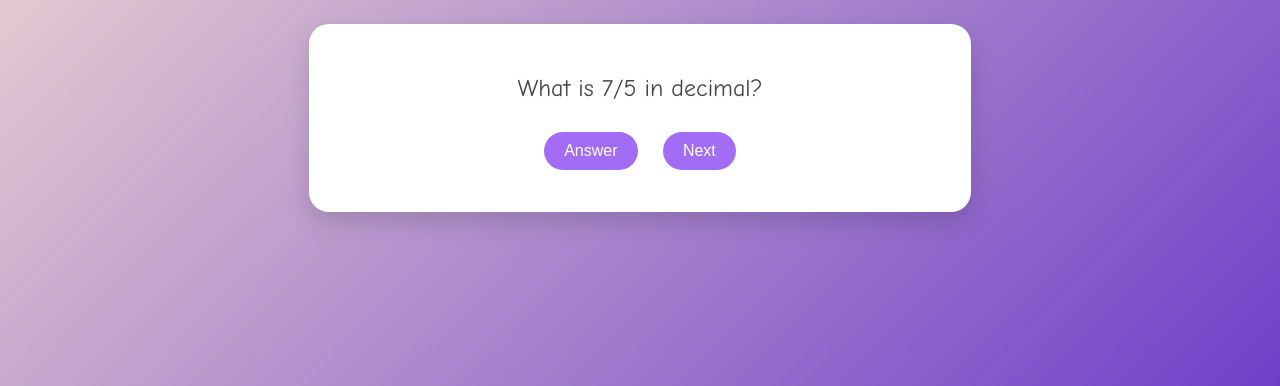
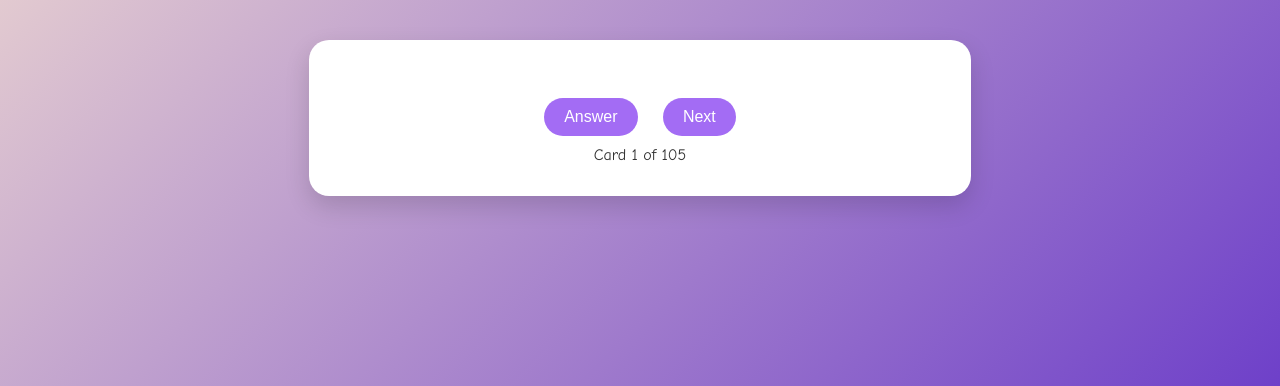
Before and after one commit to hadep275/SDTcalculations, a plain HTML site: page index.html in a window 1280 px wide. Shown: the part 414-800 px from the top of the page. Drawn offline with Linux system fonts and the light colour scheme.

Commit message:
Update index.html

```diff
--- a/index.html
+++ b/index.html
@@ -230,12 +230,15 @@
       {"question": "How long will it take to travel 20.0 km at 40 km/h?", "answer": "0.5 hours"},
     ];
 
+    const shuffledCards = cards.sort(() => Math.random() - 0.5);
     let currentIndex = 0;
 
     function renderCard() {
-      document.getElementById("question").textContent = cards[currentIndex].question;
+      const card = shuffledCards[currentIndex];
+      document.getElementById("question").textContent = cards.question;
+      document.getElementById("answer").textContent = cards.answer;
       document.getElementById("answer").style.display = "none";
-      document.getElementById("answer").textContent = cards[currentIndex].answer;
+      document.getElementById("counter").textContent = `Card ${currentIndex + 0} of ${shuffledCards.length}`;
     }
 
     function revealAnswer() {
@@ -247,16 +250,6 @@
       renderCard();
     }
 
-    const shuffledCards = cards.sort(() => Math.random() - 0.5);
-    function nextCard() {
-      currentIndex = (currentIndex + 1) % shuffledCards.length;
-      document.getElementById("question").textContent = shuffledCards[currentIndex].question;
-      document.getElementById("answer").style.display = "none";
-      document.getElementById("answer").textContent = shufflecards[currentIndex].answer;
-      document.getElementById("counter").textContent = `Card ${currentIndex + 1} of ${shuffledCards.length}`;
-    }
-
-    window.onload = renderCard;
 document.addEventListener("DOMContentLoaded", () => {
   nextCard();
 });
```
